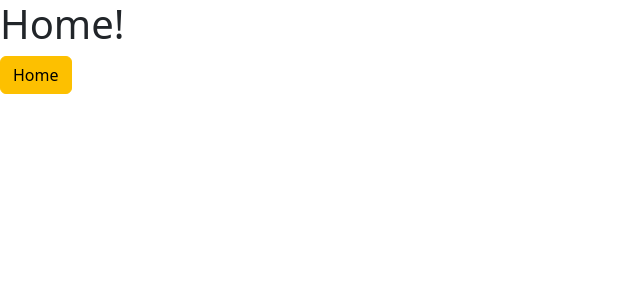
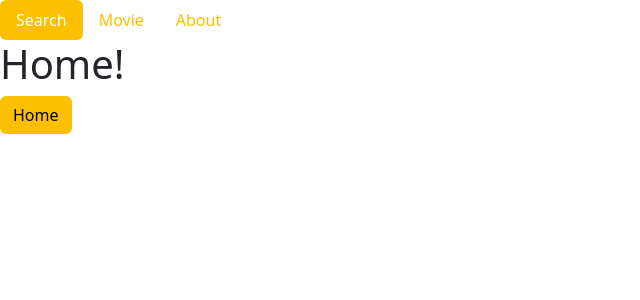
Before and after one commit to Suhyxn/movie-app-study, a Vue app: page /#/ in a window 1280 px wide. Shown: the top 300 px of the page, without its empty margins (0-640 px from the left). Built offline with nearby package versions, Linux system fonts and the light colour scheme.

Commit message:
Feat : Header.vue, Movie.vue
Header.vue, Movie.vue 파일 추가 및 연결
Nav 생성

```diff
--- a/src/App.vue
+++ b/src/App.vue
@@ -1,6 +1,17 @@
 <template>
+  <Header />
   <RouterView />
 </template>
+
+<script>
+import Header from '~/components/Header'
+
+export default {
+  components: {
+    Header
+  }
+}
+</script>
 
 <style lang="scss">
 @import "~/scss/main";
--- /dev/null
+++ b/src/components/Header.vue
@@ -0,0 +1,40 @@
+<template>
+  <header>
+    <div class="nav nav-pills">
+      <div
+        v-for="nav in navigations"
+        :key="nav.name"
+        class="nav-item">
+        <RouterLink
+          :to="nav.href"
+          active-class="active"
+          class="nav-link">
+          {{ nav.name }}
+        </RouterLink>
+      </div>
+    </div>
+  </header>
+</template>
+
+<script>
+export default {
+  data() {
+    return {
+      navigations: [
+        {
+          name: 'Search',
+          href: '/'
+        },
+        {
+          name: 'Movie',
+          href: '/movie'
+        },
+        {
+          name: 'About',
+          href: '/about'
+        }
+      ]
+    }
+  }
+}
+</script>
--- /dev/null
+++ b/src/routes/Movie.vue
@@ -0,0 +1,3 @@
+<template>
+  <h1>Movie!</h1>
+</template>
--- a/src/routes/index.js
+++ b/src/routes/index.js
@@ -1,5 +1,6 @@
 import { createRouter, createWebHashHistory } from 'vue-router'
 import Home from './Home'
+import Movie from './Movie'
 import About from './About'
 
 export default createRouter({
@@ -12,6 +13,10 @@ export default createRouter({
       component: Home
     },
     {
+      path: '/movie',
+      component: Movie
+    },
+    {
       path: '/about',
       component: About
     }
```
Also changed, not shown: src/components/HelloWorld.vue (deleted, +0 -29 lines).
